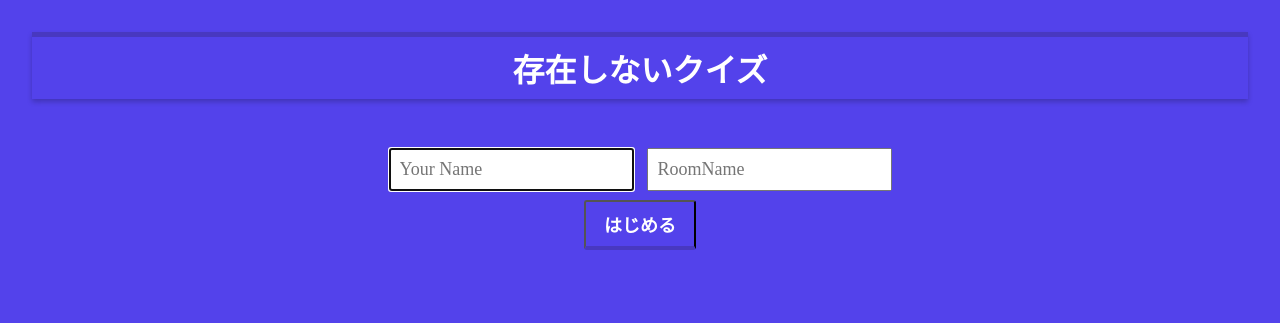
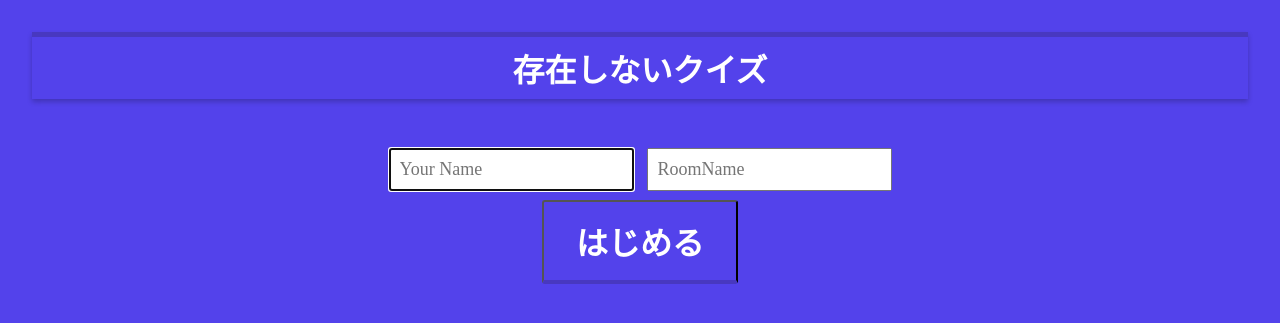
Before and after one commit to hirozouu/sonzaisinai, a PHP site: page /public/index.html in a window 1280 px wide. Shown: the top 323 px of the page. Run offline with PHP 8.4, Linux system fonts and the light colour scheme; some libraries are stand-ins or nearby versions.

Commit message:
change button size

```diff
--- a/public/sample.css
+++ b/public/sample.css
@@ -161,7 +161,7 @@ body input {
 }
 
 #button_enter {
-    font-size: large;
+    font-size: xx-large;
 }
 
 #loader_button_enter {
```
